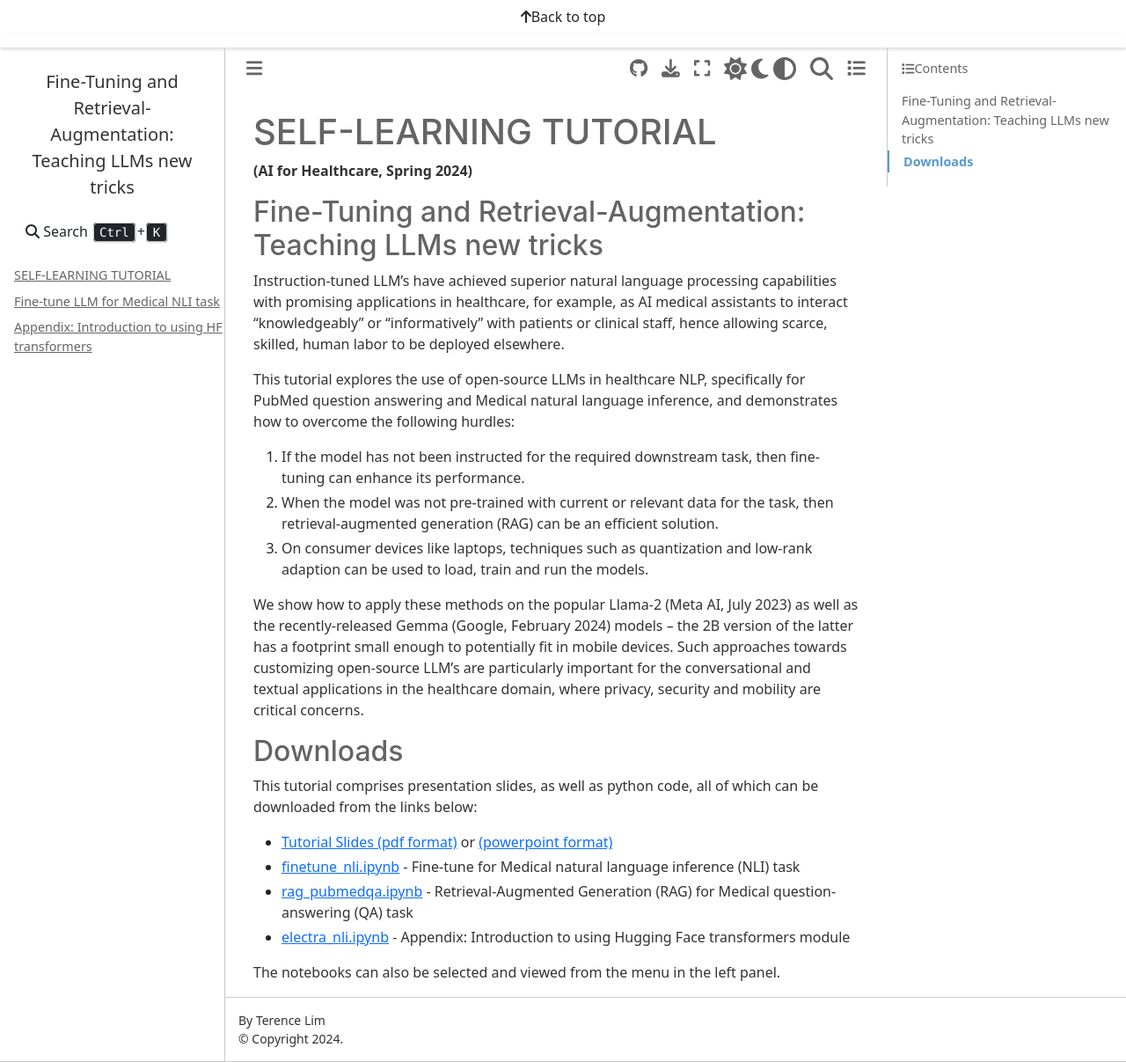
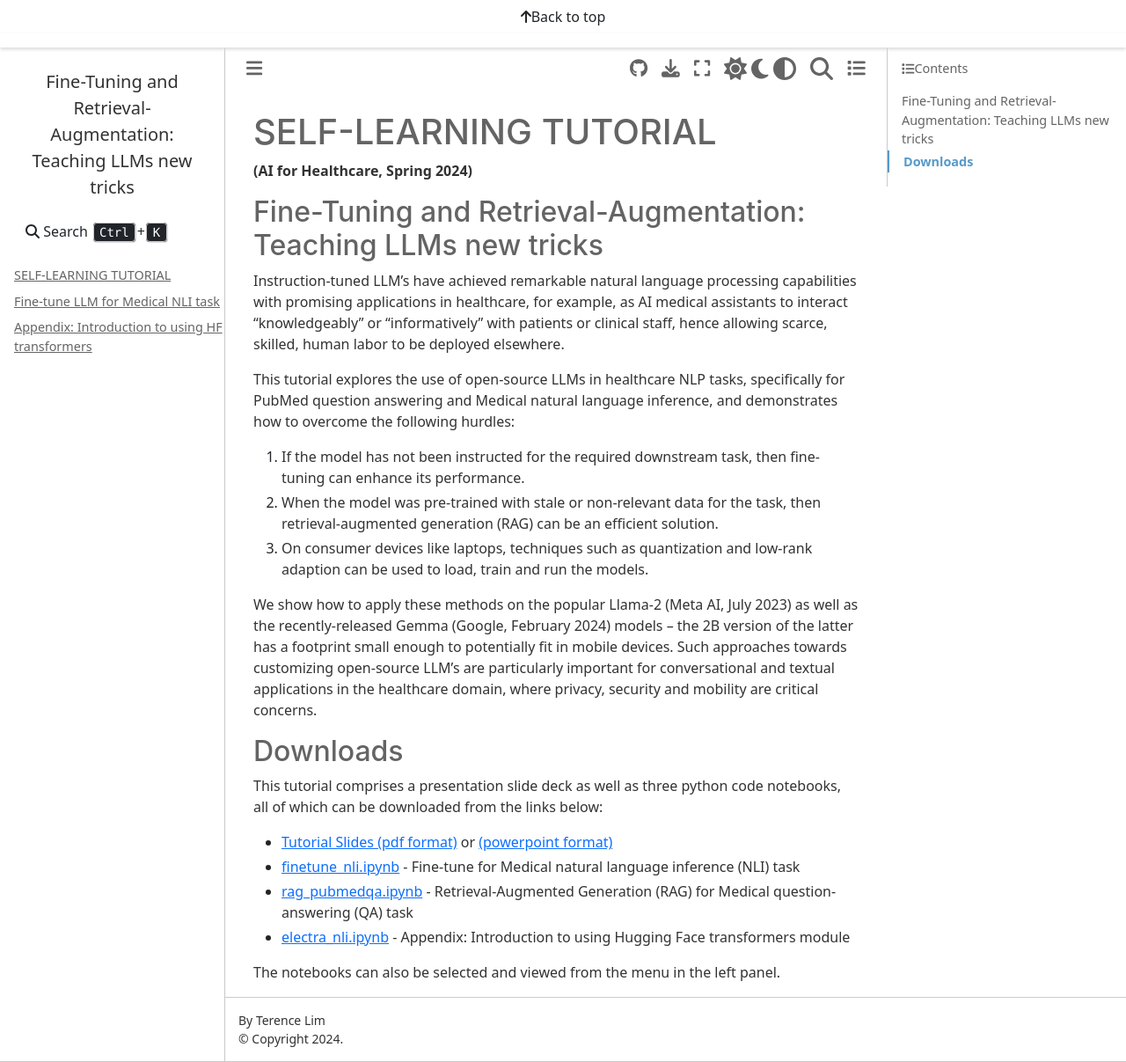
Before and after one commit to t-lim/t-lim.github.io, a Jupyter Book: the page built from _sources/README.md, in a window 1280 px wide and 1207 px high. Shown: the whole window at 88% size. Built offline with Jupyter Book 1.0.4 settings and Sphinx 7.4.7 and the Sphinx Book theme 1.1.4, drawn with Linux system fonts in a browser that asks for light colours; pages that are not in the unit, such as notebooks, are missing from menus.

Commit message:
Add files via upload

```diff
--- a/_sources/README.md
+++ b/_sources/README.md
@@ -5,21 +5,21 @@ __(AI for Healthcare, Spring 2024)__
 
 ## Fine-Tuning and Retrieval-Augmentation: Teaching LLMs new tricks
 
-Instruction-tuned LLM's have achieved superior natural language
+Instruction-tuned LLM's have achieved remarkable natural language
 processing capabilities with promising applications in healthcare, for
 example, as AI medical assistants to interact “knowledgeably” or
 “informatively” with patients or clinical staff, hence allowing
 scarce, skilled, human labor to be deployed elsewhere.
 
-This tutorial explores the use of open-source LLMs in healthcare NLP,
-specifically for PubMed question answering and Medical natural
+This tutorial explores the use of open-source LLMs in healthcare NLP
+tasks, specifically for PubMed question answering and Medical natural
 language inference, and demonstrates how to overcome the following
 hurdles:
 
 1. If the model has not been instructed for the required
 downstream task, then fine-tuning can enhance its performance.
 
-2. When the model was not pre-trained with current or relevant data
+2. When the model was pre-trained with stale or non-relevant data
 for the task, then retrieval-augmented generation (RAG) can be an
 efficient solution.
 
@@ -30,15 +30,15 @@ We show how to apply these methods on the popular Llama-2 (Meta AI,
 July 2023) as well as the recently-released Gemma (Google, February
 2024) models – the 2B version of the latter has a footprint small
 enough to potentially fit in mobile devices. Such approaches towards
-customizing open-source LLM’s are particularly important for the
+customizing open-source LLM’s are particularly important for
 conversational and textual applications in the healthcare domain,
 where privacy, security and mobility are critical concerns.
 
 
 ## Downloads
 
-This tutorial comprises presentation slides, as well as python code,
-all of which can be downloaded from the links below:
+This tutorial comprises a presentation slide deck as well as
+three python code notebooks, all of which can be downloaded from the links below:
 
 - [Tutorial Slides (pdf format)](https://t-lim.github.io/tutorial.pdf) or [(powerpoint format)](https://t-lim.github.io/tutorial.pptx)
 - [finetune_nli.ipynb](https://t-lim.github.io/_sources/finetune_nli.ipynb) - Fine-tune for Medical natural language inference (NLI) task
```
